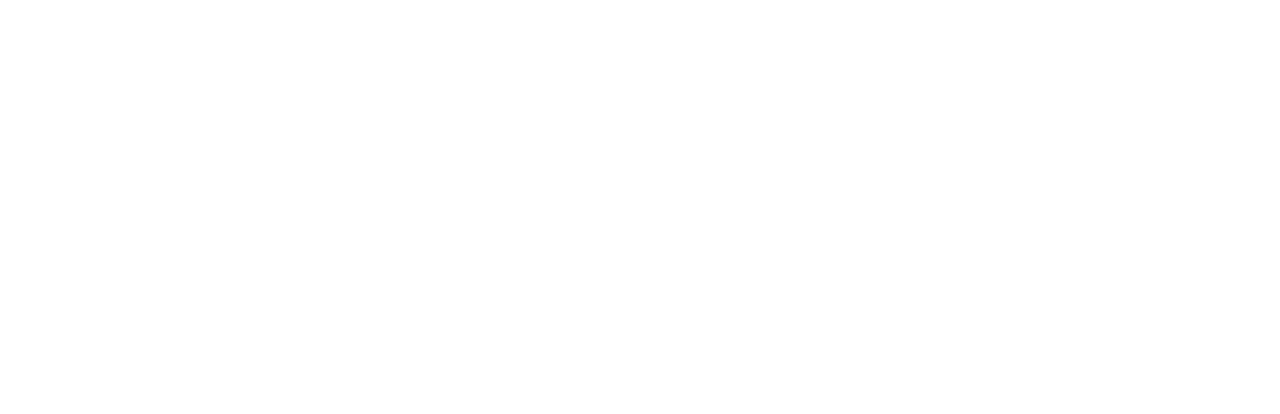
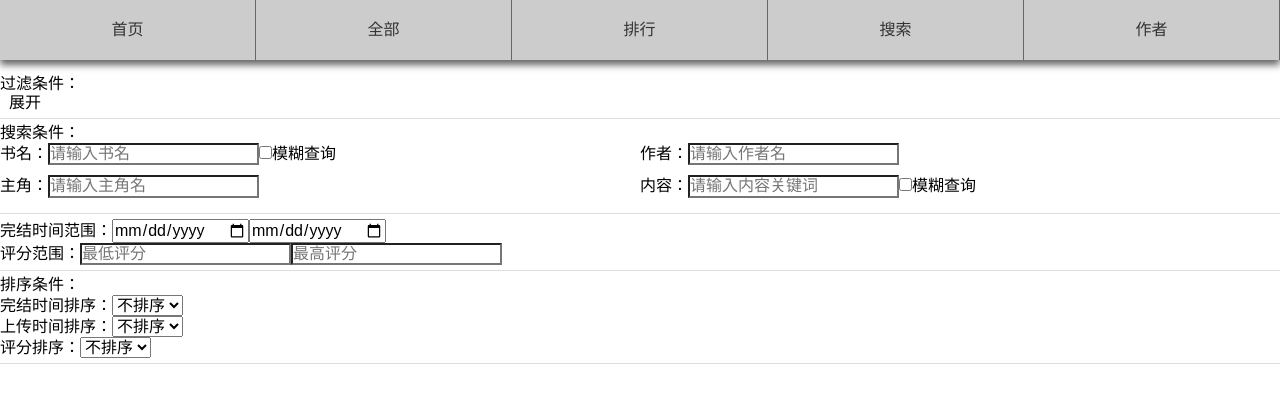
Before and after one commit to best-shalom/book-vue, a Vue app: page /find in a window 1280 px wide. Before the commit this address had no page. Shown: the top 414 px of the page. Built offline with nearby package versions, Linux system fonts and the light colour scheme; no server answers.

Commit message:
feat(书籍搜索): 整体结构修改，范围排序部分实现

```diff
--- a/src/components/home/Navbar.vue
+++ b/src/components/home/Navbar.vue
@@ -5,7 +5,7 @@
         <li><a href="/home">首页</a></li>
         <li><a href="/all">全部</a></li>
         <li><a href="/rank">排行</a></li>
-        <li><a href="/search">搜索</a></li>
+        <li><a href="/find">搜索</a></li>
         <li><a href="/author">作者</a></li>
       </ul>
     </nav>
--- a/src/router/index.js
+++ b/src/router/index.js
@@ -61,9 +61,9 @@ const routes = [
         component: () => import('@/views/Rank.vue')
     },
     {
-        path: '/search',
+        path: '/find',
         name: '搜索',
-        component: () => import('@/views/Search.vue')
+        component: () => import('@/views/Find.vue')
     },
     {
         path: '/author',
--- a/src/views/Search.vue
+++ b/src/views/Find.vue
@@ -12,14 +12,14 @@
   完结时间: 根据书籍的完结时间进行排序或指定范围。
   评分: 按照书籍的评分进行排序或指定范围。
   -->
-  <div class="search-book">
-    <div class="search-container">
+  <div class="find-book">
+    <div class="find-container">
       <div class="filter-info">
         <p>
           过滤条件：
         </p>
         <!--折叠展开： 由于过滤条件可能较多，可以考虑默认折叠展示，用户点击展开按钮后展开所有过滤条件。-->
-        <Filter v-show="filterVisible" v-model:selectInfo="selectInfo" @fetch-books="fetchBooks"/>
+        <Filter v-show="filterVisible" v-model:selectInfo="allFindInfo.selectInfo" @fetch-books="fetchBooks"/>
         <button @click="toggleFilterVisibility">
           {{ filterVisible ? '折叠' : '展开' }}
         </button>
@@ -33,41 +33,67 @@
         <form class="search-info-form">
           <div class="search-input-group">
             <label for="bookName">书名：</label>
-            <input id="bookName" v-model="searchInfo.bookName" placeholder="请输入书名" type="text">
-            <input id="bookNameFuzzy" v-model="searchInfo.bookNameFuzzy" type="checkbox">
+            <input id="bookName" v-model="allFindInfo.searchInfo.bookName" placeholder="请输入书名" type="text">
+            <input id="bookNameFuzzy" v-model="allFindInfo.searchInfo.bookNameFuzzy" type="checkbox">
             <label for="bookNameFuzzy">模糊查询</label>
           </div>
           <div class="search-input-group">
             <label for="authorName">作者：</label>
-            <input id="authorName" v-model="searchInfo.authorName" placeholder="请输入作者名" type="text">
+            <input id="authorName" v-model="allFindInfo.searchInfo.authorName" placeholder="请输入作者名" type="text">
           </div>
           <div class="search-input-group">
             <label for="mainCharacterName">主角：</label>
-            <input id="mainCharacterName" v-model="searchInfo.mainCharacterName" placeholder="请输入主角名" type="text">
+            <input id="mainCharacterName" v-model="allFindInfo.searchInfo.mainCharacterName" placeholder="请输入主角名"
+                   type="text">
           </div>
           <div class="search-input-group">
             <label for="content">内容：</label>
-            <input id="content" v-model="searchInfo.content" placeholder="请输入内容关键词" type="text">
-            <input id="contentFuzzy" v-model="searchInfo.contentFuzzy" type="checkbox">
+            <input id="content" v-model="allFindInfo.searchInfo.content" placeholder="请输入内容关键词" type="text">
+            <input id="contentFuzzy" v-model="allFindInfo.searchInfo.contentFuzzy" type="checkbox">
             <label for="contentFuzzy">模糊查询</label>
           </div>
         </form>
       </div>
       <div class="range-info">
-        <p>
-          范围条件：
-        </p>
+        <div>
           <label>完结时间范围：</label>
+          <input v-model="allFindInfo.rangeInfo.finishTimeFrom" placeholder="开始日期" type="date">
+          <input v-model="allFindInfo.rangeInfo.finishTimeTo" placeholder="结束日期" type="date">
+        </div>
+        <div>
           <label>评分范围：</label>
+          <input v-model="allFindInfo.rangeInfo.scoreMin" placeholder="最低评分" type="number">
+          <input v-model="allFindInfo.rangeInfo.scoreMax" placeholder="最高评分" type="number">
         </div>
-      <div class="sort-info">
-        <p>
-          排序条件：
-        </p>
-        <label>完结时间排序：</label>
-        <label>评分排序：</label>
       </div>
 
+      <div class="sort-info">
+        <p>排序条件：</p>
+        <div>
+          <label>完结时间排序：</label>
+          <select v-model="allFindInfo.sortInfo.orderByFinish">
+            <option value="0">升序</option>
+            <option value="1">降序</option>
+            <option value="2">不排序</option>
+          </select>
+        </div>
+        <div>
+          <label>上传时间排序：</label>
+          <select v-model="allFindInfo.sortInfo.orderByUpload">
+            <option value="0">升序</option>
+            <option value="1">降序</option>
+            <option value="2">不排序</option>
+          </select>
+        </div>
+        <div>
+          <label>评分排序：</label>
+          <select v-model="allFindInfo.sortInfo.orderByScore">
+            <option value="0">升序</option>
+            <option value="1">降序</option>
+            <option value="2">不排序</option>
+          </select>
+        </div>
+      </div>
     </div>
     <div class="book-list__search">
       <BookList :books="books"/>
@@ -92,6 +118,7 @@ export default {
   },
   data() {
     return {
+      allFindInfo: {
         searchInfo: {
           bookName: null,
           bookNameFuzzy: false, //默认为精准查询
@@ -100,26 +127,28 @@ export default {
           content: null,
           contentFuzzy: false
         },
-      selectInfo: {
+        filterInfo: {
           classifies: [],
           tags: [],
           types: []
         },
         rangeInfo: {
-        finishTime: null,
-        score: null
+          finishTimeFrom: null,
+          finishTimeTo: null,
+          scoreMin: null,
+          scoreMax: null
         },
         sortInfo: {
           orderByFinish: 2,
-        orderByUpload: 0
+          orderByUpload: 2,
+          orderByScore: 2
+        }
       },
       bookFilter: {
-        classifyName: null,
-        tagName: null,
-        typeName: null,
+        filterInfo: null,
         searchInfo: null,
-        orderByFinish: 2,
-        orderByUpload: 0,
+        rangeInfo: null,
+        sortInfo: null,
         page: '0',
         size: '10',
       },
@@ -140,10 +169,10 @@ export default {
     // 根据筛选的条件从后端获取书籍
     fetchBooks() {
       this.bookFilter.page = this.pages.pageNum - 1
-      this.bookFilter.classifyName = this.selectInfo.classifies.join(',')
-      this.bookFilter.tagName = this.selectInfo.tags.join(',')
-      this.bookFilter.typeName = this.selectInfo.types.join(',')
+      this.bookFilter.filterInfo = this.buildFilterQuery()
       this.bookFilter.searchInfo = this.buildSearchQuery()
+      this.bookFilter.rangeInfo = this.buildRangeQuery()
+      this.bookFilter.sortInfo = this.buildSortQuery()
       this.$api.book.bookList(this.bookFilter).then(responseData => {
         let data = responseData.data
         this.books = data.bookList;
@@ -152,25 +181,67 @@ export default {
         this.pages.total = data.pageInfo.totalPages;
       })
     },
+    buildFilterQuery() {
+      let query = {};
+      if (this.allFindInfo.filterInfo.classifies.length > 0) {
+        query.classifyName = this.allFindInfo.filterInfo.classifies.join(',')
+      }
+      if (this.allFindInfo.filterInfo.tags.length > 0) {
+        query.tagName = this.allFindInfo.filterInfo.tags.join(',')
+      }
+      if (this.allFindInfo.filterInfo.types.length > 0) {
+        query.typeName = this.allFindInfo.filterInfo.types.join(',')
+      }
+      return query;
+    },
     buildSearchQuery() {
       let query = {};
-      if (this.searchInfo.bookName) {
-        query.bookName = this.searchInfo.bookName;
-        if (this.searchInfo.bookNameFuzzy) {
+      if (this.allFindInfo.searchInfo.bookName) {
+        query.bookName = this.allFindInfo.searchInfo.bookName;
+        if (this.allFindInfo.searchInfo.bookNameFuzzy) {
           query.bookNameFuzzy = true;
         }
       }
-      if (this.searchInfo.content) {
-        query.content = this.searchInfo.content;
-        if (this.searchInfo.contentFuzzy) {
+      if (this.allFindInfo.searchInfo.content) {
+        query.content = this.allFindInfo.searchInfo.content;
+        if (this.allFindInfo.searchInfo.contentFuzzy) {
           query.contentFuzzy = true;
         }
       }
-      if (this.searchInfo.authorName) {
-        query.authorName = this.searchInfo.authorName;
+      if (this.allFindInfo.searchInfo.authorName) {
+        query.authorName = this.allFindInfo.searchInfo.authorName;
       }
-      if (this.searchInfo.mainCharacterName) {
-        query.mainCharacterName = this.searchInfo.mainCharacterName;
+      if (this.allFindInfo.searchInfo.mainCharacterName) {
+        query.mainCharacterName = this.allFindInfo.searchInfo.mainCharacterName;
+      }
+      return query;
+    },
+    buildRangeQuery() {
+      let query = {};
+      if (this.allFindInfo.rangeInfo.finishTimeFrom) {
+        query.finishTimeFrom = this.allFindInfo.rangeInfo.finishTimeFrom;
+      }
+      if (this.allFindInfo.rangeInfo.finishTimeTo) {
+        query.finishTimeTo = this.allFindInfo.rangeInfo.finishTimeTo;
+      }
+      if (this.allFindInfo.rangeInfo.scoreMin) {
+        query.scoreMin = this.allFindInfo.rangeInfo.scoreMin;
+      }
+      if (this.allFindInfo.rangeInfo.scoreMax) {
+        query.scoreMax = this.allFindInfo.rangeInfo.scoreMax;
+      }
+      return query;
+    },
+    buildSortQuery() {
+      let query = {};
+      if (this.allFindInfo.sortInfo.orderByFinish) {
+        query.orderByFinish = this.allFindInfo.sortInfo.orderByFinish;
+      }
+      if (this.allFindInfo.sortInfo.orderByUpload) {
+        query.orderByUpload = this.allFindInfo.sortInfo.orderByUpload;
+      }
+      if (this.allFindInfo.sortInfo.orderByScore) {
+        query.orderByScore = this.allFindInfo.sortInfo.orderByScore;
       }
       return query;
     },
@@ -186,13 +257,7 @@ export default {
     'pages.pageNum': function () {
       this.fetchBooks()
     },
-    selectInfo: {
-      deep: true,
-      handler() {
-        this.fetchBooks()
-      }
-    },
-    searchInfo: {
+    allFindInfo: {
       deep: true,
       handler() {
         this.fetchBooks()
@@ -211,7 +276,7 @@ export default {
   padding: 0;
 }
 
-.search-book {
+.find-book {
   position: fixed;
   width: 100%;
   height: calc(100% - 70px);
@@ -228,7 +293,7 @@ export default {
 }
 
 /* 整个搜索部分纵向排列*/
-.search-container {
+.find-container {
   display: flex;
   flex-direction: column;
 }
```
Lines whose indentation alone changed are shown as unchanged.
